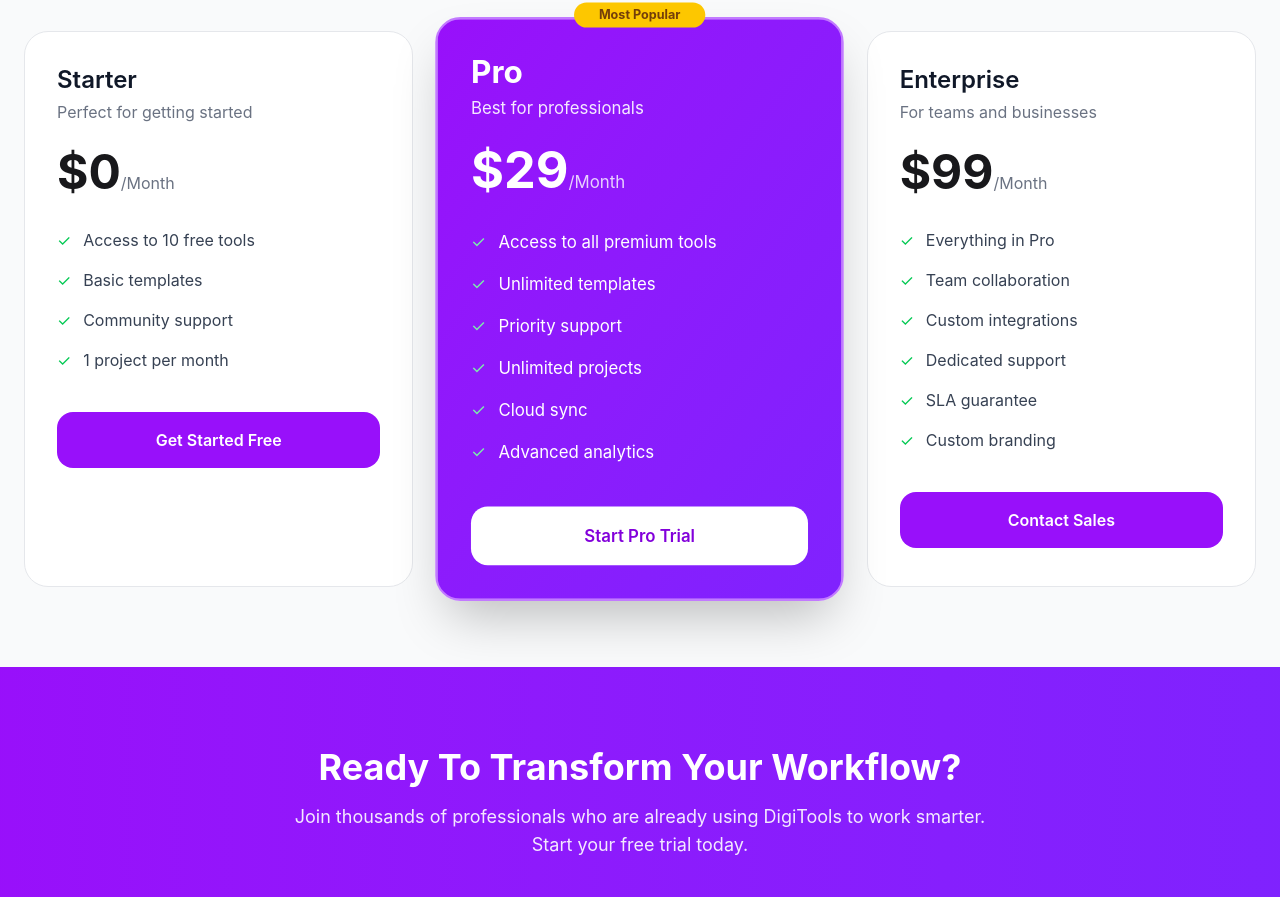
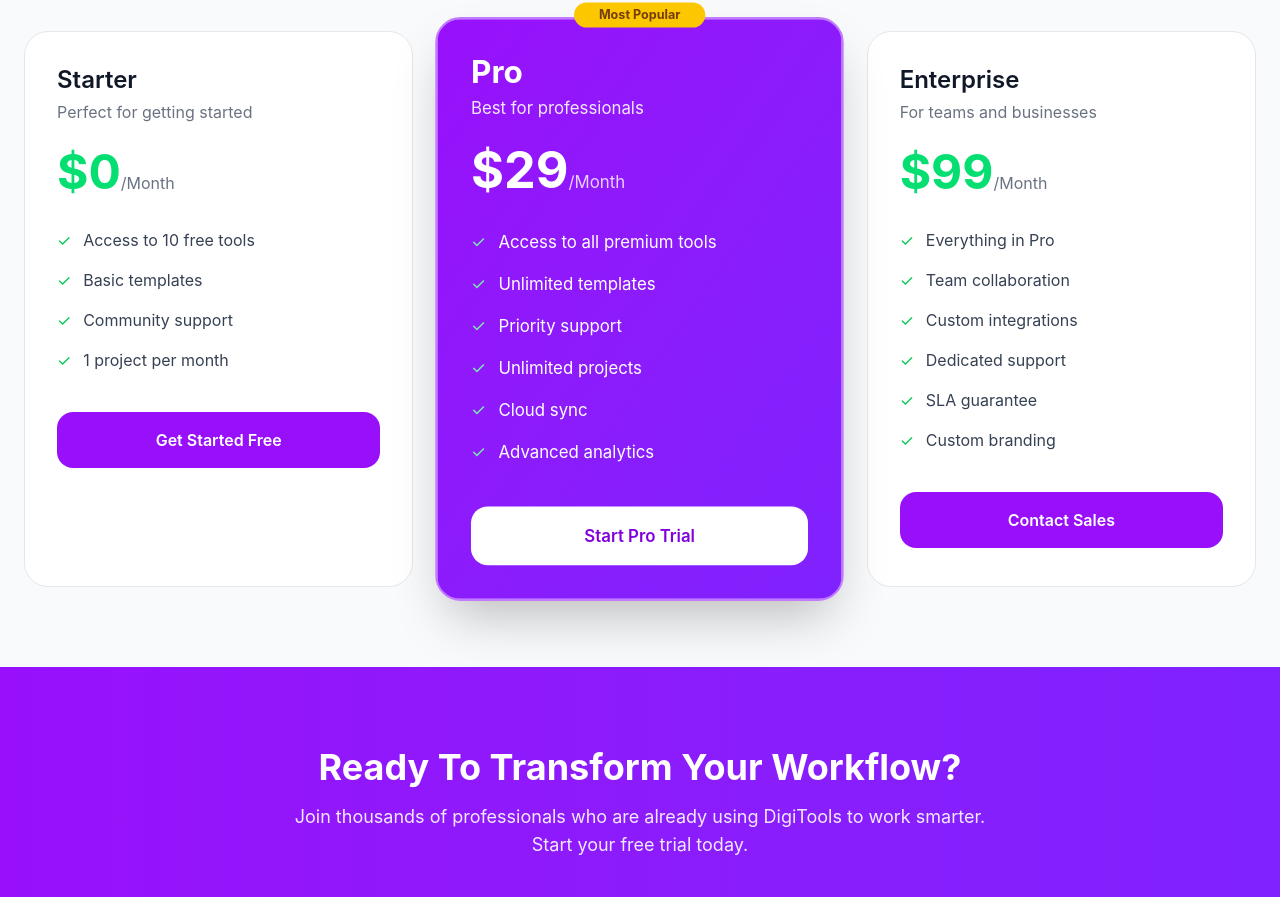
Before and after one commit to tushariqbal1/assignment-6, a React (Vite) app: page / in a window 1280 px wide. Shown: the part 3244-4141 px from the top of the page. Built offline with nearby package versions, Linux system fonts and the light colour scheme.

Commit message:
change pricing doller amount color

```diff
--- a/src/components/PricingSection.jsx
+++ b/src/components/PricingSection.jsx
@@ -12,7 +12,7 @@ function PricingSection() {
           <h3 className="text-2xl font-semibold text-gray-900 mb-1">Starter</h3>
           <p className="text-gray-500 mb-6">Perfect for getting started</p>
           <div className="mb-8">
-            <span className="text-5xl font-bold">$0</span>
+            <span className="text-5xl text-green-400 font-bold">$0</span>
             <span className="text-gray-500">/Month</span>
           </div>
           <ul className="space-y-4 mb-10 text-gray-700">
@@ -55,7 +55,7 @@ function PricingSection() {
           <h3 className="text-2xl font-semibold text-gray-900 mb-1">Enterprise</h3>
           <p className="text-gray-500 mb-6">For teams and businesses</p>
           <div className="mb-8">
-            <span className="text-5xl font-bold">$99</span>
+            <span className="text-5xl text-green-400 font-bold">$99</span>
             <span className="text-gray-500">/Month</span>
           </div>
           <ul className="space-y-4 mb-10 text-gray-700">
```
